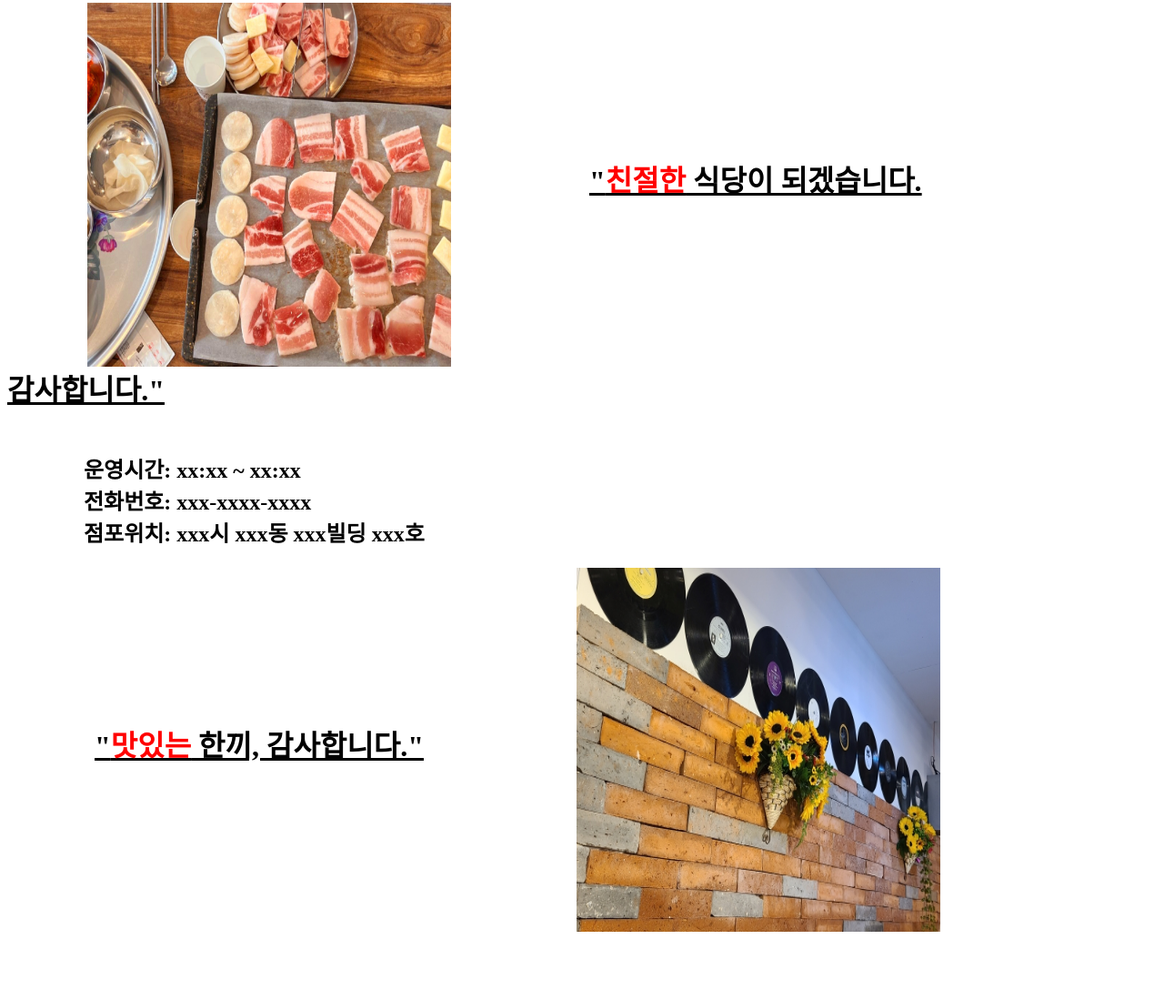
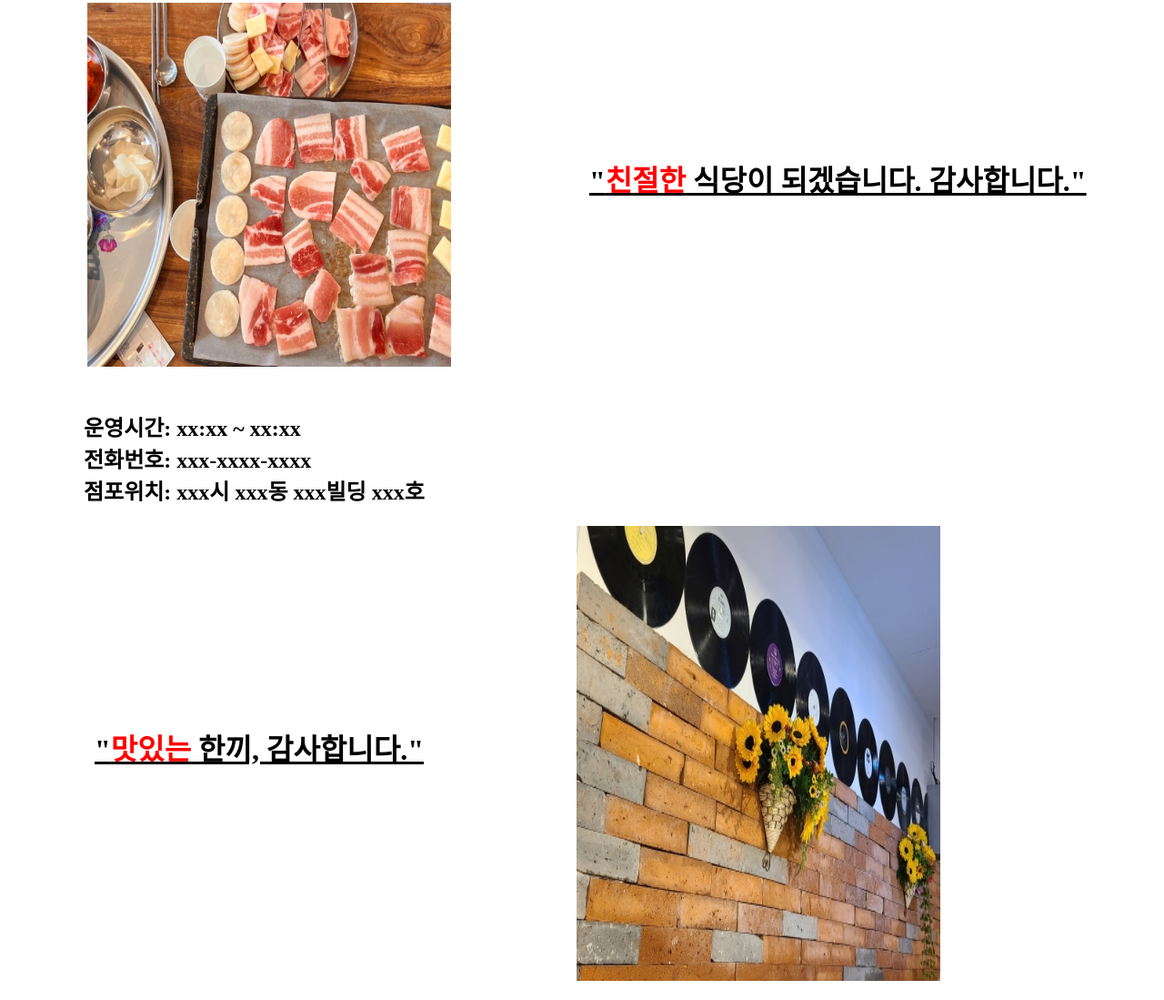
Before and after one commit to kpdj4588/my-first-site, a plain HTML site: page index.html in a window 1280 px wide. Shown: the part 693-1792 px from the top of the page at 91% size. Before the commit the page ends 1738 px from the top, so only its background shows below. Drawn offline with Linux system fonts and the light colour scheme.

Commit message:
Update index.html

```diff
--- a/index.html
+++ b/index.html
@@ -13,10 +13,10 @@
 
 
 
- <h1>&nbsp &nbsp &nbsp &nbsp &nbsp &nbsp<img src="./KakaoTalk_20221025_205402984.jpg" align="center", height="400px", width="400px", <h1> &nbsp &nbsp &nbsp &nbsp &nbsp &nbsp &nbsp &nbsp &nbsp <u>"<span style="color: #ff0000 ;">친절한</span> 식당이 되겠습니다. <br>감사합니다."</u></h1>
+ <h1>&nbsp &nbsp &nbsp &nbsp &nbsp &nbsp<img src="./KakaoTalk_20221025_205402984.jpg" align="center", height="400px", width="400px", <h1> &nbsp &nbsp &nbsp &nbsp &nbsp &nbsp &nbsp &nbsp &nbsp <u>"<span style="color: #ff0000 ;">친절한</span> 식당이 되겠습니다. 감사합니다."</u></h1>
  <h2><br> &nbsp &nbsp &nbsp &nbsp &nbsp &nbsp &nbsp 운영시간: xx:xx ~ xx:xx <br> &nbsp &nbsp &nbsp &nbsp &nbsp &nbsp &nbsp 전화번호: xxx-xxxx-xxxx &nbsp &nbsp &nbsp &nbsp &nbsp &nbsp <br> &nbsp &nbsp &nbsp &nbsp &nbsp &nbsp &nbsp 점포위치: xxx시 xxx동 xxx빌딩 xxx호 <br></h2>
 
-  <h1>&nbsp &nbsp &nbsp &nbsp &nbsp &nbsp <u>"<span style="color: #ff0000 ;">맛있는</span> 한끼, 감사합니다."</u> &nbsp &nbsp &nbsp &nbsp &nbsp &nbsp &nbsp &nbsp &nbsp &nbsp <img src="./dan.jpg" align="center", height="400px", width="400px"> &nbsp &nbsp &nbsp &nbsp &nbsp &nbsp &nbsp &nbsp </h1>
+  <h1>&nbsp &nbsp &nbsp &nbsp &nbsp &nbsp <u>"<span style="color: #ff0000 ;">맛있는</span> 한끼, 감사합니다."</u> &nbsp &nbsp &nbsp &nbsp &nbsp &nbsp &nbsp &nbsp &nbsp &nbsp <img src="./dan.jpg" align="center", height="500px", width="400px"> &nbsp &nbsp &nbsp &nbsp &nbsp &nbsp &nbsp &nbsp </h1>
 
 
 
```
